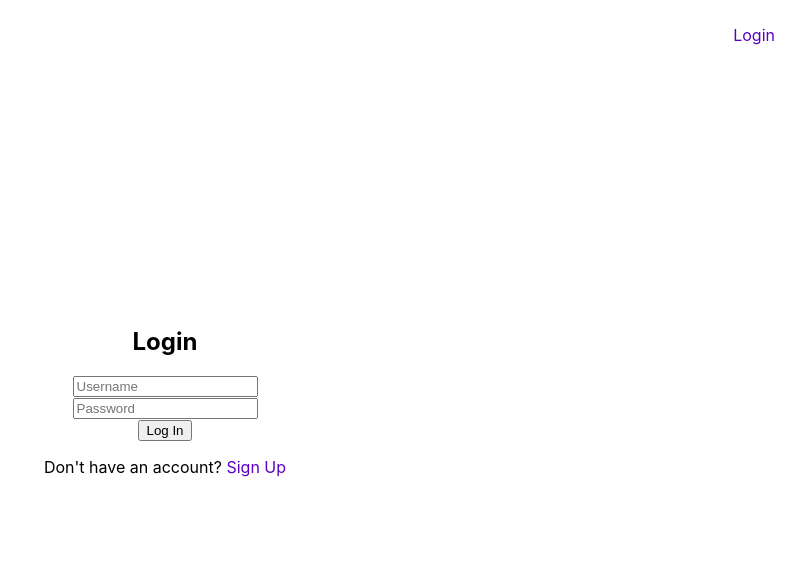
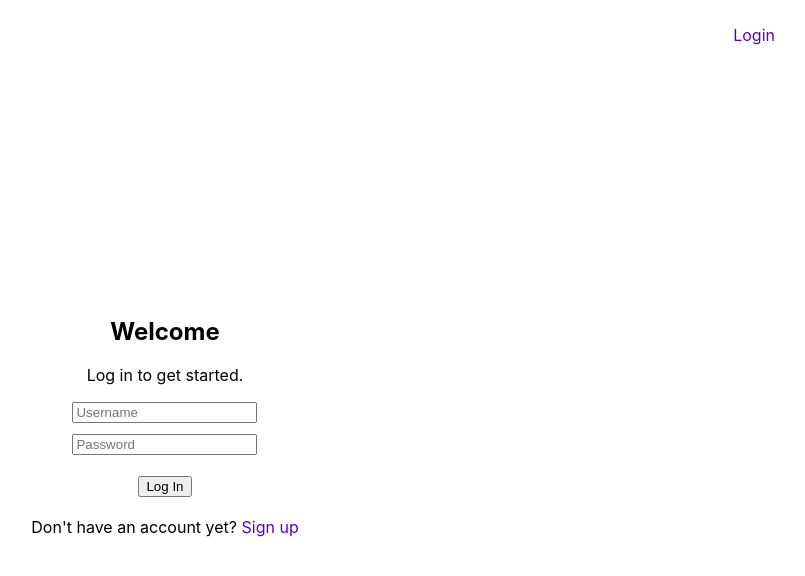
Before and after one commit to briancurley27/Easily, a Flask app: page /login in a window 1280 px wide. Shown: the top 576 px of the page, without its empty margins (475-1280 px from the left). Run offline with Flask 3, Linux system fonts and the light colour scheme.

Commit message:
imrpoved login page and fixed for /hisotory route

```diff
--- a/Templates/login.html
+++ b/Templates/login.html
@@ -1,20 +1,21 @@
 {% extends "base.html" %}
+{% block content %}
+  <div style="text-align: center; margin-top: 50px;">
+    <h2>Welcome</h2>
+    <p>Log in to get started.</p>
 
-{% block title %}Login{% endblock %}
+    <form method="POST" action="{{ url_for('login') }}">
+      <div style="margin: 10px 0;">
+        <input type="text" name="username" placeholder="Username">
+      </div>
+      <div style="margin: 10px 0;">
+        <input type="password" name="password" placeholder="Password">
+      </div>
+      <div style="margin: 20px 0;">
+        <button type="submit">Log In</button>
+      </div>
+    </form>
 
-{% block content %}
-  <h2>Login</h2>
-  {% if error %}
-    <p style="color: red;">{{ error }}</p>
-  {% endif %}
-  <form method="post">
-    <div>
-      <input type="text" name="username" placeholder="Username" required>
-    </div>
-    <div>
-      <input type="password" name="password" placeholder="Password" required>
-    </div>
-    <button type="submit">Log In</button>
-  </form>
-  <p>Don't have an account? <a href="{{ url_for('signup') }}">Sign Up</a></p>
+    <p>Don't have an account yet? <a href="{{ url_for('signup') }}">Sign up</a></p>
+  </div>
 {% endblock %}
--- a/app.py
+++ b/app.py
@@ -218,9 +218,9 @@ def history():
         totals_by_date[entry.date] += entry.calories
     daily_totals_list = sorted(totals_by_date.items())
     daily_totals_dict = {
-    date.strftime("%m/%d"): cal
+    datetime.strptime(date, "%Y-%m-%d").strftime("%A, %B %d"): cal
     for date, cal in daily_totals_list
-    }
+}
     return render_template("history.html", daily_totals=daily_totals_list, chart_data=daily_totals_dict)
 
 @app.route('/day/<date>')
--- a/runtime.txt
+++ /dev/null
@@ -1 +0,0 @@
-python-3.11.8
```
Also changed, not shown: 1 other file.
